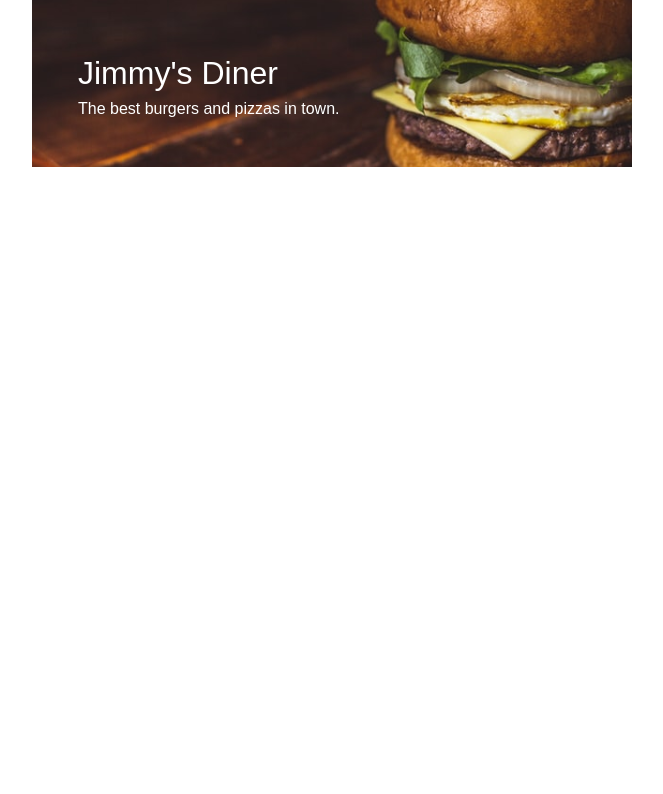
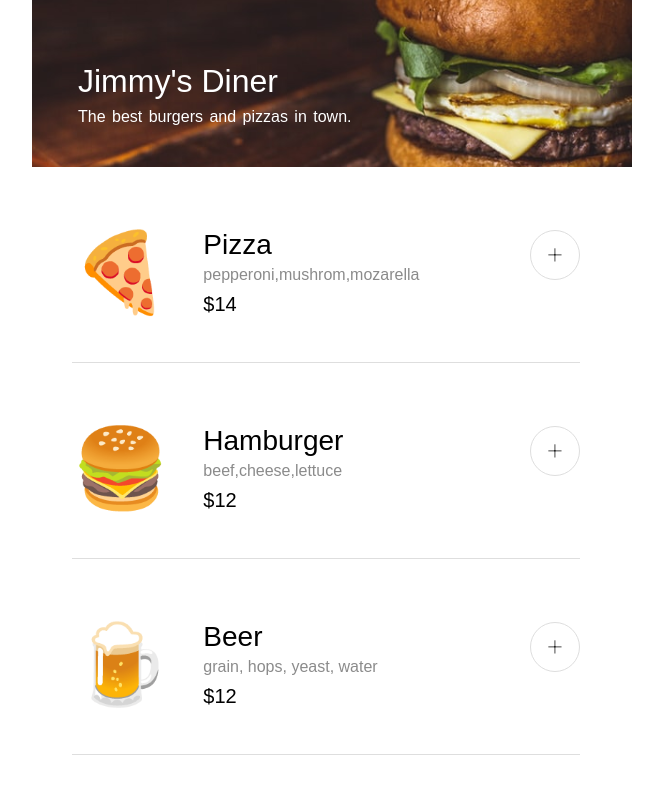
Before and after one commit to DavidfariaGIT/Scrimba-rest-js, a website built with Vite: page index.html in a window 1280 px wide. Shown: the whole page, without its empty margins (308-971 px from the left). Built offline with nearby package versions, Linux system fonts and the light colour scheme; a web font is replaced by a local one.

Commit message:
added the main content for the site
import data, loop through and render onto page. Added styling to match the design doc on figma.

```diff
--- a/data.js
+++ b/data.js
@@ -1,4 +1,4 @@
-const menuArray = [
+export const menuArray = [
     {
         name: "Pizza",
         ingredients: ["pepperoni", "mushrom", "mozarella"],
--- a/index.css
+++ b/index.css
@@ -28,4 +28,72 @@
 .header-subtitle {
     margin-top: 8px;
     padding-top: 0;
+    font-weight: 100;
+    word-spacing: 2px;
 }
+
+/* main */
+.main-container {
+ margin-top: 35px;
+}
+
+.list-item {
+    display: flex;
+    align-items: center;
+    list-style: none;
+    width: 508px;
+    height: 140px;
+    border-bottom: 1px solid #DEDEDE;
+    margin: 35px 0;
+    padding-bottom: 20px;
+}
+
+.item-info {
+    display: flex;
+    flex-direction: column;
+    gap: 5px;
+    padding-left: 34px;
+}
+
+.item-info h2, p {
+    margin: 0;
+}
+
+.item-info h2 {
+ font-size: 1.75rem;
+ font-weight: 100;
+}
+
+ .indgredients {
+    font-size: 1rem;
+    color: #8B8B8B;
+}
+
+ .price {
+    font-size: 1.25rem;
+    font-weight: 100;
+    margin-top: 4px;
+}
+
+#info-button {
+    margin-left: auto;
+    margin-bottom: 35px;
+}
+
+#info-button button{
+    border: 1px solid #DEDEDE;
+    border-radius: 50%;
+    background-color: white;
+    width: 50px;
+    height: 50px;
+    font-family: inter;
+    font-size: 2rem;
+    font-weight: 100;
+    padding-bottom: 6px;
+
+}
+
+.menu-emoji {
+    font-size: 4.875rem;
+    margin: 0;
+}
--- a/index.html
+++ b/index.html
@@ -1,9 +1,18 @@
 <html>
   <head>
-       <link rel="stylesheet" href="index.css">
-       <link rel="preconnect" href="https://fonts.googleapis.com">
-        <link rel="preconnect" href="https://fonts.gstatic.com" crossorigin>
-        <link href="https://fonts.googleapis.com/css2?family=Smythe&display=swap" rel="stylesheet">
+    <link rel="stylesheet" href="index.css" />
+    <link rel="preconnect" href="https://fonts.googleapis.com" />
+    <link rel="preconnect" href="https://fonts.gstatic.com" crossorigin />
+    <link
+      href="https://fonts.googleapis.com/css2?family=Smythe&display=swap"
+      rel="stylesheet"
+    />
+    <link rel="preconnect" href="https://fonts.googleapis.com" />
+    <link rel="preconnect" href="https://fonts.gstatic.com" crossorigin />
+    <link
+      href="https://fonts.googleapis.com/css2?family=Inter:ital,opsz,wght@0,14..32,100..900;1,14..32,100..900&display=swap"
+      rel="stylesheet"
+    />
   </head>
   <body>
     <header>
@@ -14,6 +23,11 @@
         </div>
       </div>
     </header>
-	<script src="index.js"></script>
+    <main>
+      <div class="main-container">
+        <ul class="list"></ul>
+      </div>
+    </main>
+    <script src="index.js" type="module"></script>
   </body>
 </html>
--- a/index.js
+++ b/index.js
@@ -0,0 +1,30 @@
+import { menuArray } from "./data.js";
+
+const listEl = document.querySelector('.list');
+
+function dataArray() {
+ for (const { name, ingredients, id, price, emoji } of menuArray) {
+    const menuObject = `
+     <p class="menu-emoji">${emoji}</p>
+     <div class="item-info">
+     <h2>${name}</h2>
+     <p class="indgredients">${ingredients}</p>
+     <p class="price">$${price}</p>
+     </div>
+     <div id="info-button">
+     <button>+</button>
+     </div>
+     `
+
+     render(menuObject)
+ }
+}
+
+function render(menuItem) {
+    const listItem = document.createElement('li')
+    listItem.classList.add('list-item')
+    listItem.innerHTML = menuItem
+    listEl.appendChild(listItem)
+}
+
+dataArray();
```
Lines whose indentation alone changed are shown as unchanged.
